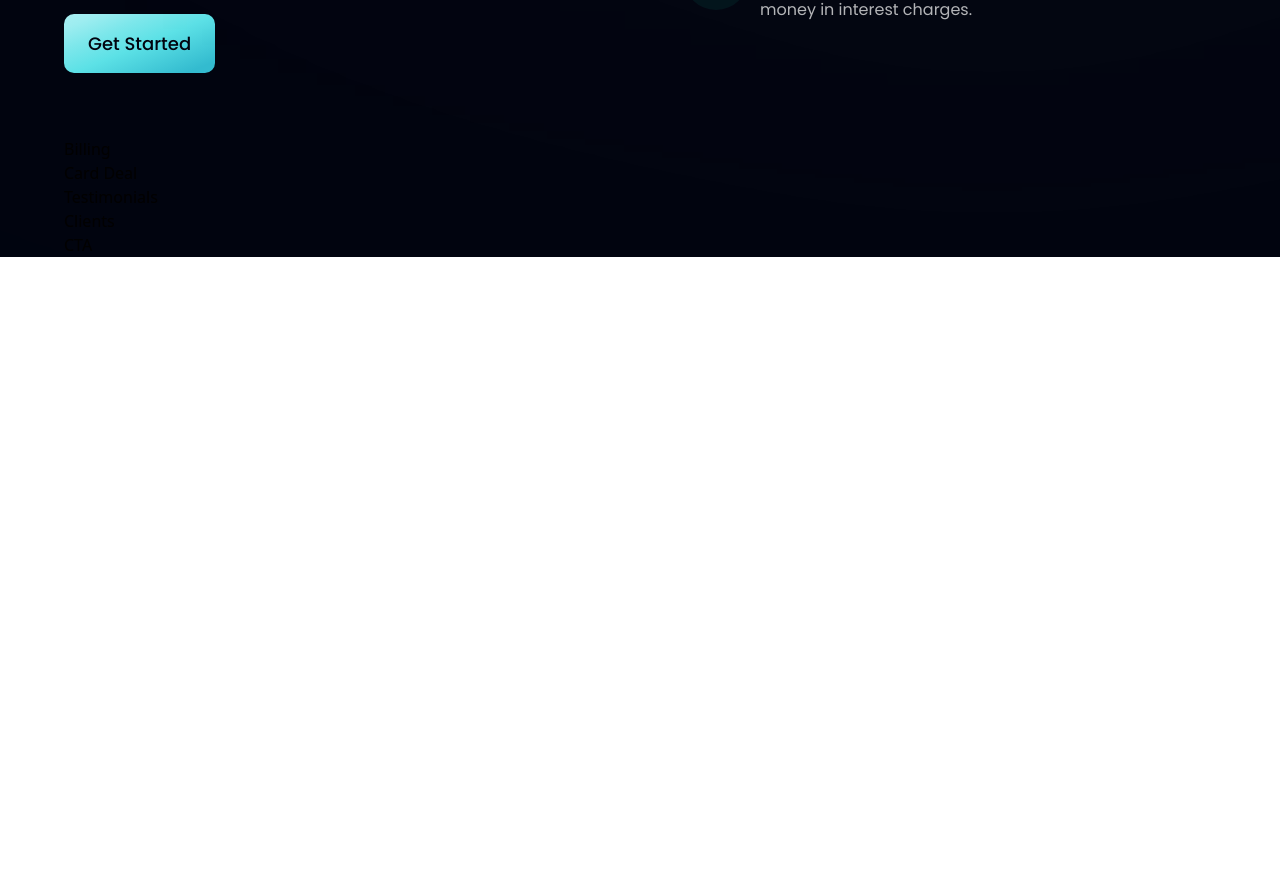
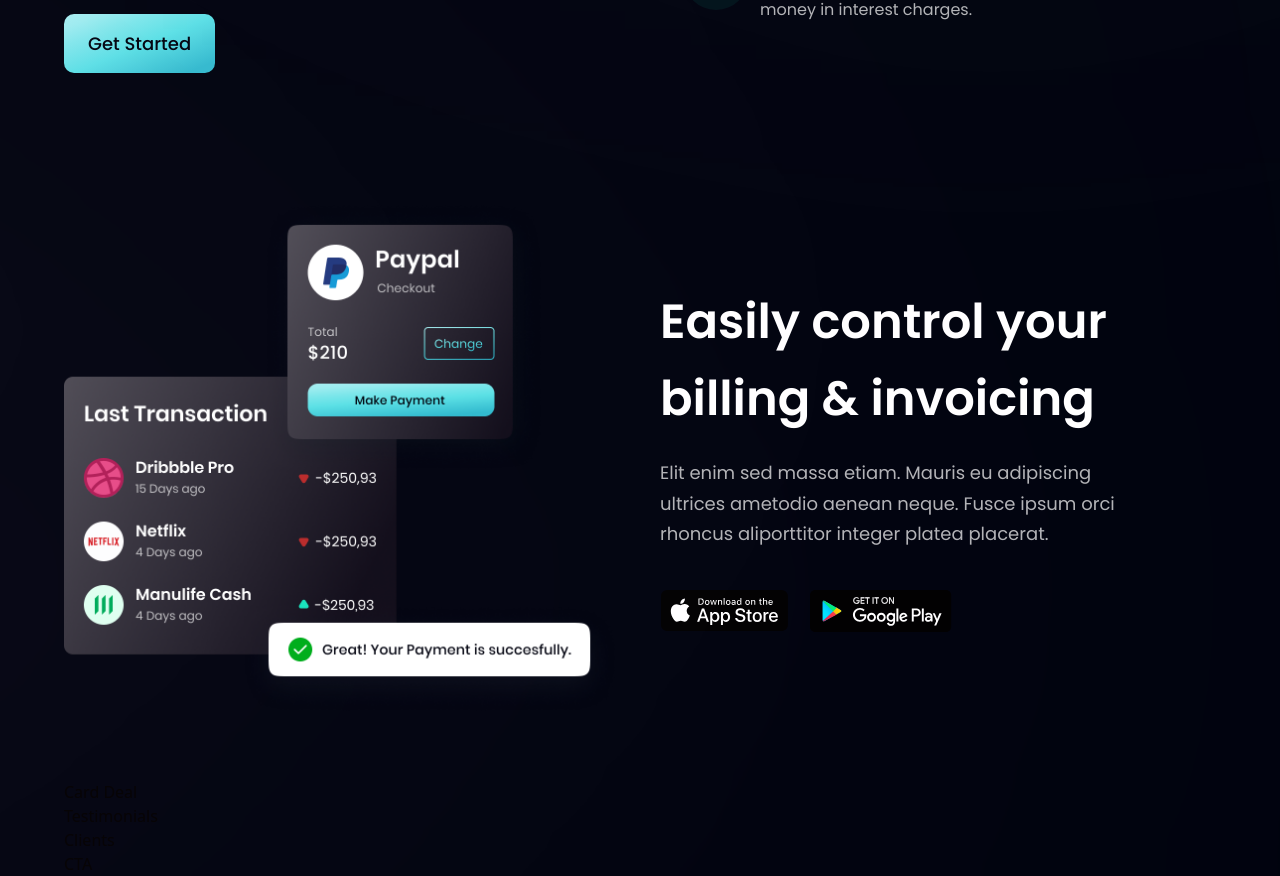
Before and after one commit to kirubelbytes/Bank-landing-page, a React (Vite) app: page / in a window 1280 px wide. Shown: the part 1409-2285 px from the top of the page. Before the commit the page ends 1666 px from the top, so only its background shows below. Built offline with nearby package versions, Linux system fonts and the light colour scheme.

Commit message:
feat(Billing) : Complete billing component

```diff
--- a/src/components/Billing.jsx
+++ b/src/components/Billing.jsx
@@ -1,11 +1,34 @@
-import React from 'react'
+import { apple, bill, google } from "../assets";
+import styles, { layout } from "../style";
 
-const Billing = () => {
-  return (
-    <div>
-      Billing
+const Billing = () => (
+  <section id="product" className={layout.sectionReverse}>
+    <div className={layout.sectionImgReverse}>
+      <img src={bill} alt="billing" className="w-[100%] h-[100%] relative z-[5]" />
+
+      {/* gradient start */}
+      <div className="absolute z-[3] -left-1/2 top-0 w-[50%] h-[50%] rounded-full white__gradient" />
+      <div className="absolute z-[0] w-[50%] h-[50%] -left-1/2 bottom-0 rounded-full pink__gradient" />
+      {/* gradient end */}
     </div>
-  )
-}
 
-export default Billing
+    <div className={layout.sectionInfo}>
+      <h2 className={styles.heading2}>
+        Easily control your <br className="sm:block hidden" /> billing &
+        invoicing
+      </h2>
+      <p className={`${styles.paragraph} max-w-[470px] mt-5`}>
+        Elit enim sed massa etiam. Mauris eu adipiscing ultrices ametodio
+        aenean neque. Fusce ipsum orci rhoncus aliporttitor integer platea
+        placerat.
+      </p>
+
+      <div className="flex flex-row flex-wrap sm:mt-10 mt-6">
+        <img src={apple} alt="google_play" className="w-[128.86px] h-[42.05px] object-contain mr-5 cursor-pointer" />
+        <img src={google} alt="google_play" className="w-[144.17px] h-[43.08px] object-contain cursor-pointer" />
+      </div>
+    </div>
+  </section>
+);
+
+export default Billing;
```
